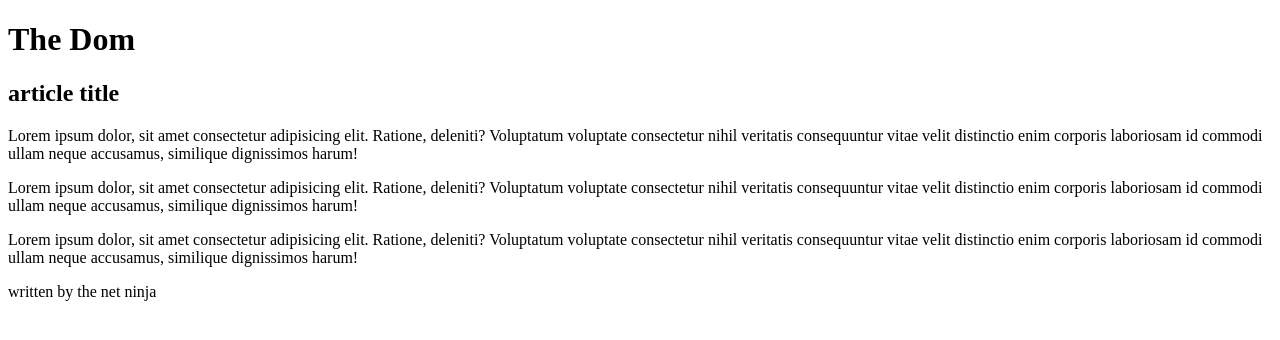
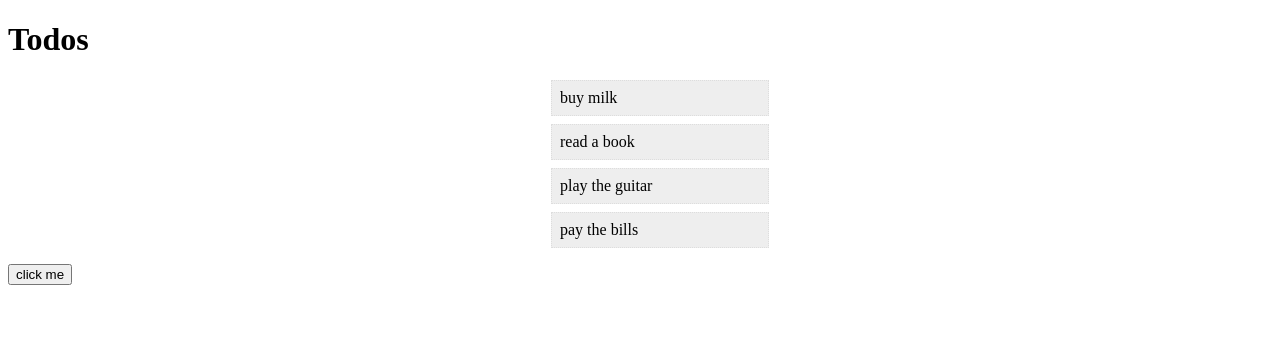
Before and after one commit to shem4soul/JavaScript-Tuto-Netninja, a plain HTML site: page Chapter 6/index.html in a window 1280 px wide. Drawn offline with Linux system fonts and the light colour scheme.

```diff
--- a/Chapter 6/index.html
+++ b/Chapter 6/index.html
@@ -3,21 +3,30 @@
 <head>
     <meta charset="UTF-8">
     <meta name="viewport" content="width=device-width, initial-scale=1.0">
-    <link rel="stylesheet" href="styles.css">
     <title>JavaScript</title>
+    <style>
+        li {
+            list-style-type: none;
+            max-width: 200px;
+            padding: 8px;
+            margin: 8px auto;
+            background-color: #eee;
+            border: 1px dotted #ddd;
+        }
+    </style>
 </head>
 <body>
-    <h1>The Dom</h1>
+    <h1>Todos</h1>
 
-   <article>
-    <h2>article title</h2>
-    <p>Lorem ipsum dolor, sit amet consectetur adipisicing elit. Ratione, deleniti? Voluptatum voluptate consectetur nihil veritatis consequuntur vitae velit distinctio enim corporis laboriosam id commodi ullam neque accusamus, similique dignissimos harum!</p>
-    <p>Lorem ipsum dolor, sit amet consectetur adipisicing elit. Ratione, deleniti? Voluptatum voluptate consectetur nihil veritatis consequuntur vitae velit distinctio enim corporis laboriosam id commodi ullam neque accusamus, similique dignissimos harum!</p>
-    <p>Lorem ipsum dolor, sit amet consectetur adipisicing elit. Ratione, deleniti? Voluptatum voluptate consectetur nihil veritatis consequuntur vitae velit distinctio enim corporis laboriosam id commodi ullam neque accusamus, similique dignissimos harum!</p>
-    <div>written by the net ninja</div>
-</article>
+   <ul>
+    <li>buy milk</li>
+    <li>read a book</li>
+    <li>play the guitar</li>
+    <li>pay the bills</li>
+   </ul>
 
-   <script src="sandbox.js"></script>
+   <button>click me</button>
 
+    <script src="sandbox.js"></script>
 </body>
 </html>
--- a/Chapter 6/sandbox.js
+++ b/Chapter 6/sandbox.js
@@ -94,20 +94,45 @@
 // content.classList.add('success');
 
 
-const paras = document.querySelectorAll('p');
+// const paras = document.querySelectorAll('p');
 
-paras.forEach(p => {
-    if (p.textContent.includes('error')) {
-        p.classList.add('error');
-    }
-      if (p.textContent.includes("success")) {
-        p.classList.add("success");
-      }
-})
+// paras.forEach(p => {
+//     if (p.textContent.includes('error')) {
+//         p.classList.add('error');
+//     }
+//       if (p.textContent.includes("success")) {
+//         p.classList.add("success");
+//       }
+// })
 
 
-const title = document.querySelector('.title');
+// const title = document.querySelector('.title');
 
-title.classList.toggle('test');
+// title.classList.toggle('test');
 
-title.classList.toggle("test");
+// title.classList.toggle("test");
+
+
+
+
+const article = document.querySelector('article');
+
+// console.log(article.children);
+// console.log(Array.from(article.children));
+// console.log(article.children);
+
+
+// Array.from(article.children).forEach(child => {
+//     child.classList.add('article-element')
+// });
+
+const title = document.querySelector('h2');
+
+console.log(title.parentElement);
+
+console.log(title.parentElement.parentElement);
+console.log(title.nextElementSibling);
+console.log(title.previousElementSibling);
+
+//chaining
+console.log((title.nextElementSibling.parentElement.children));
```
